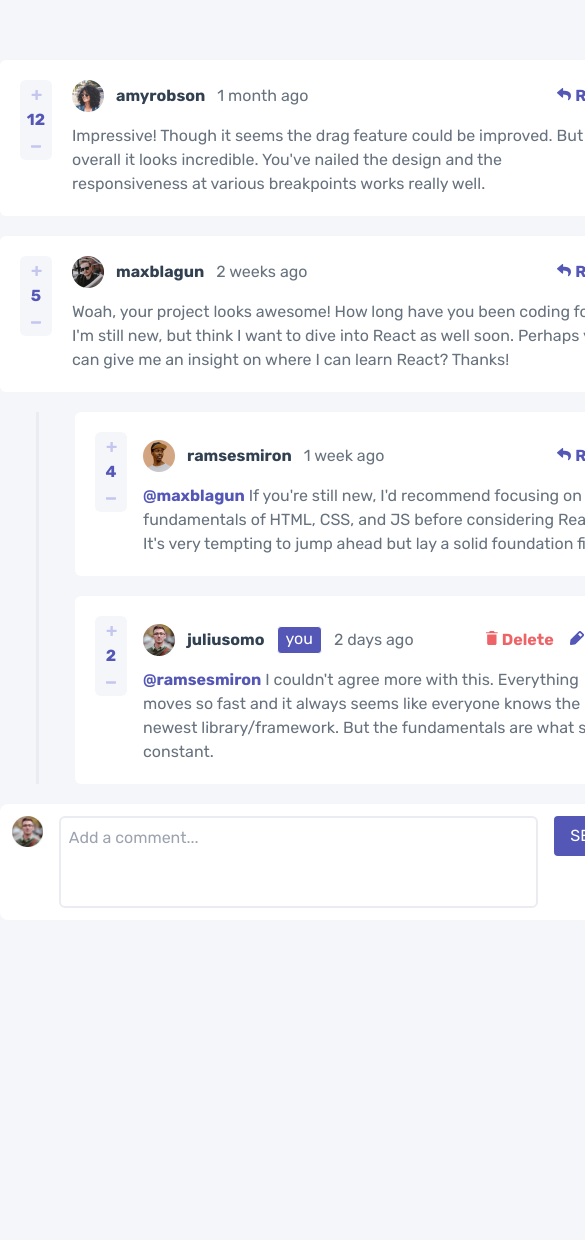
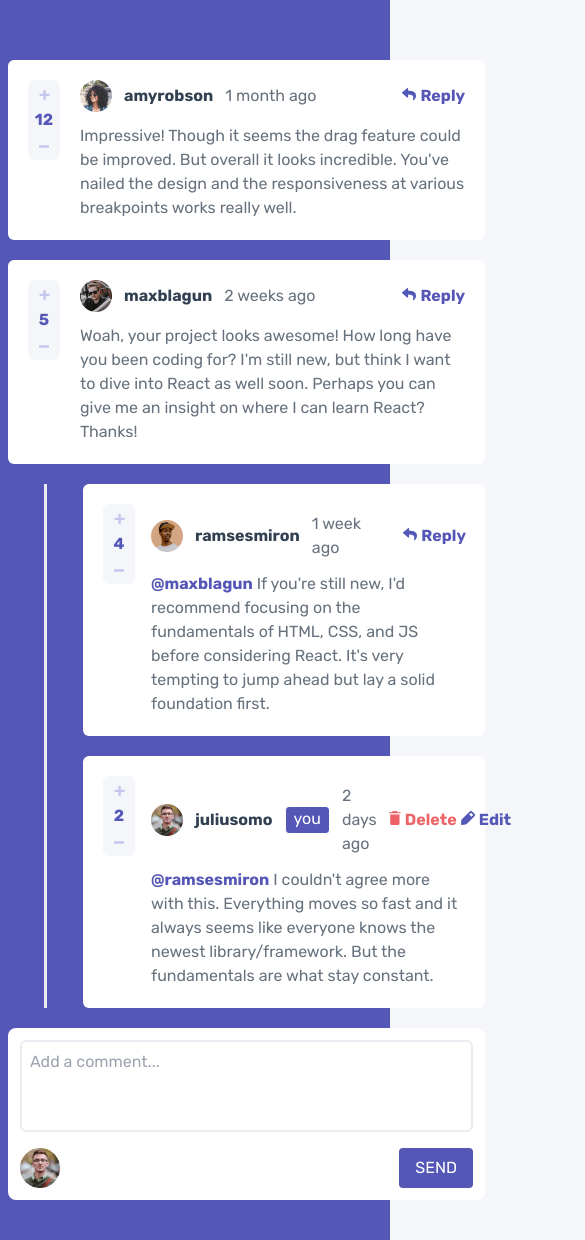
Before and after one commit to vishalbrdr/interactive-comment-section, a React (Vite) app: page / in a window 390 px wide. Shown: the top 1240 px of the page, 585 px wide, since content can reach past the window. Before the commit the page ends 960 px from the top, so only its background shows below. Built offline with nearby package versions, Linux system fonts and the light colour scheme.

Commit message:
Update styling in App.tsx and CommentForm.tsx

```diff
--- a/src/App.tsx
+++ b/src/App.tsx
@@ -6,9 +6,9 @@ function App() {
   const { comments } = useCommentContext();
 
   return (
-    <main className="min-h-screen py-10">
-      <div className="w-fit mx-auto">
-        <div className="w-[40rem] space-y-5 my-5">
+    <main className="min-h-screen bg-primary-blue px-2 py-10">
+      <div className="w-fit  mx-auto">
+        <div className="max-w-[40rem]  space-y-5 my-5">
           {comments.map((comment) => (
             <Comment key={comment.id} comment={comment} />
           ))}
--- a/src/components/CommentForm.tsx
+++ b/src/components/CommentForm.tsx
@@ -56,14 +56,14 @@ function CommentForm({
 
   return (
     <form
-      className="flex p-3 rounded-lg gap-4 items-start bg-neutral-white justify-start"
+      className="flex max-sm:flex-col p-3 rounded-lg gap-4 items-start bg-neutral-white justify-start"
       onSubmit={handleSubmit}
     >
-      <div>
+      <div className="max-sm:hidden">
         <img className="w-10" src={currentUser.image.png} alt="user-display" />
       </div>
       <textarea
-        className="resize-none text-neutral-grayishBlue outline-none p-2 border-2 rounded-md grow border-neutral-lightGray hover:border-primary-blue focus:border-primary-blue transition-colors duration-300 ease-in-out w-full"
+        className="resize-none  text-neutral-grayishBlue outline-none p-2 border-2 rounded-md grow border-neutral-lightGray hover:border-primary-blue focus:border-primary-blue transition-colors duration-300 ease-in-out w-full"
         ref={input}
         name="comment"
         rows={3}
@@ -75,10 +75,25 @@ function CommentForm({
       />
       <button
         type="submit"
-        className="bg-primary-blue hover:bg-primary-grayishBlue focus:bg-primary-grayishBlue text-neutral-white px-4 py-2 uppercase rounded"
+        className="max-sm:hidden bg-primary-blue hover:bg-primary-grayishBlue focus:bg-primary-grayishBlue text-neutral-white px-4 py-2 uppercase rounded"
       >
         {commentType === "comment" ? "send" : "reply"}
       </button>
+      <div className="sm:hidden flex justify-between w-full">
+        <div>
+          <img
+            className="w-10"
+            src={currentUser.image.png}
+            alt="user-display"
+          />
+        </div>
+        <button
+          type="submit"
+          className="bg-primary-blue hover:bg-primary-grayishBlue focus:bg-primary-grayishBlue text-neutral-white px-4 py-2 uppercase rounded"
+        >
+          {commentType === "comment" ? "send" : "reply"}
+        </button>
+      </div>
     </form>
   );
 }
```
